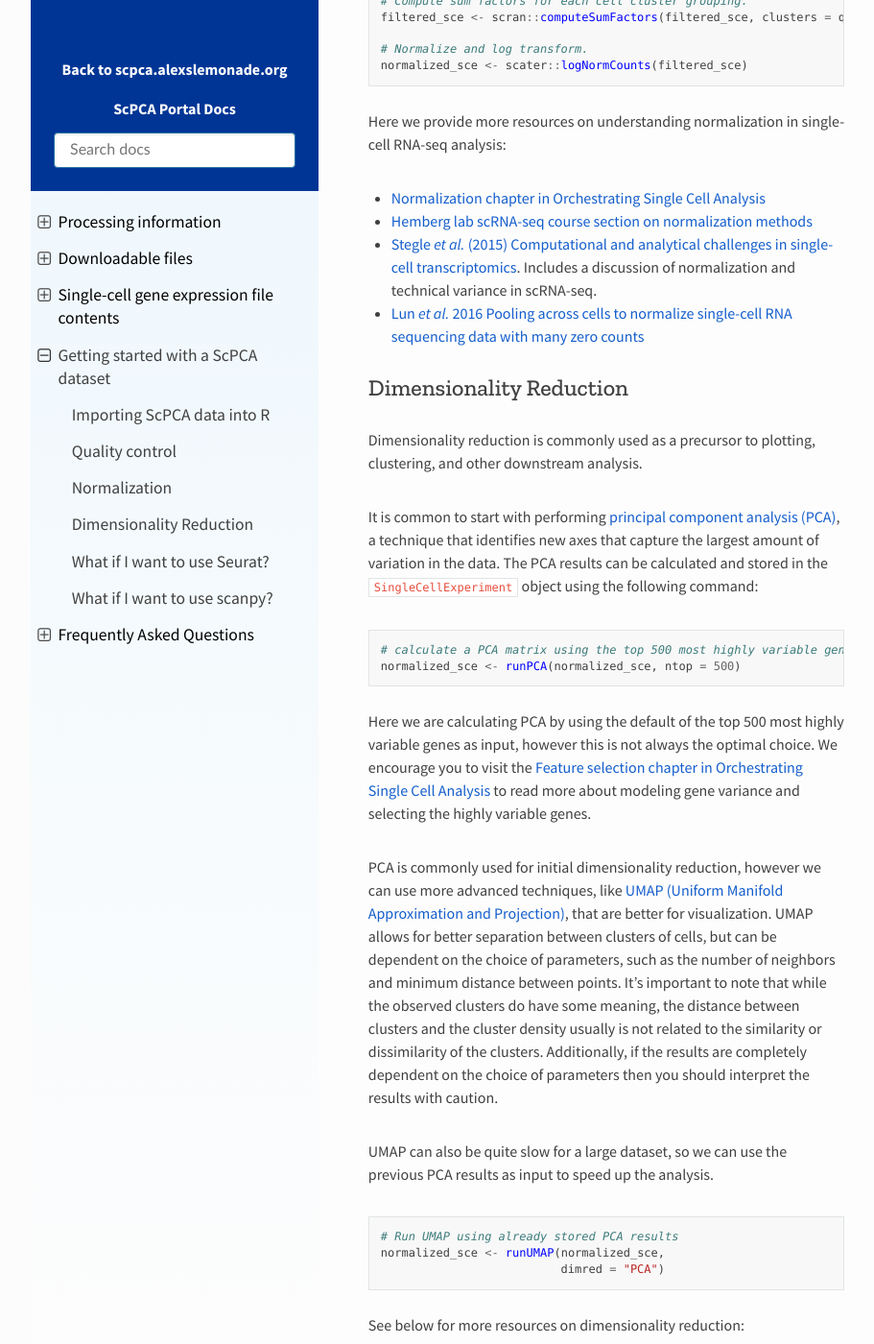
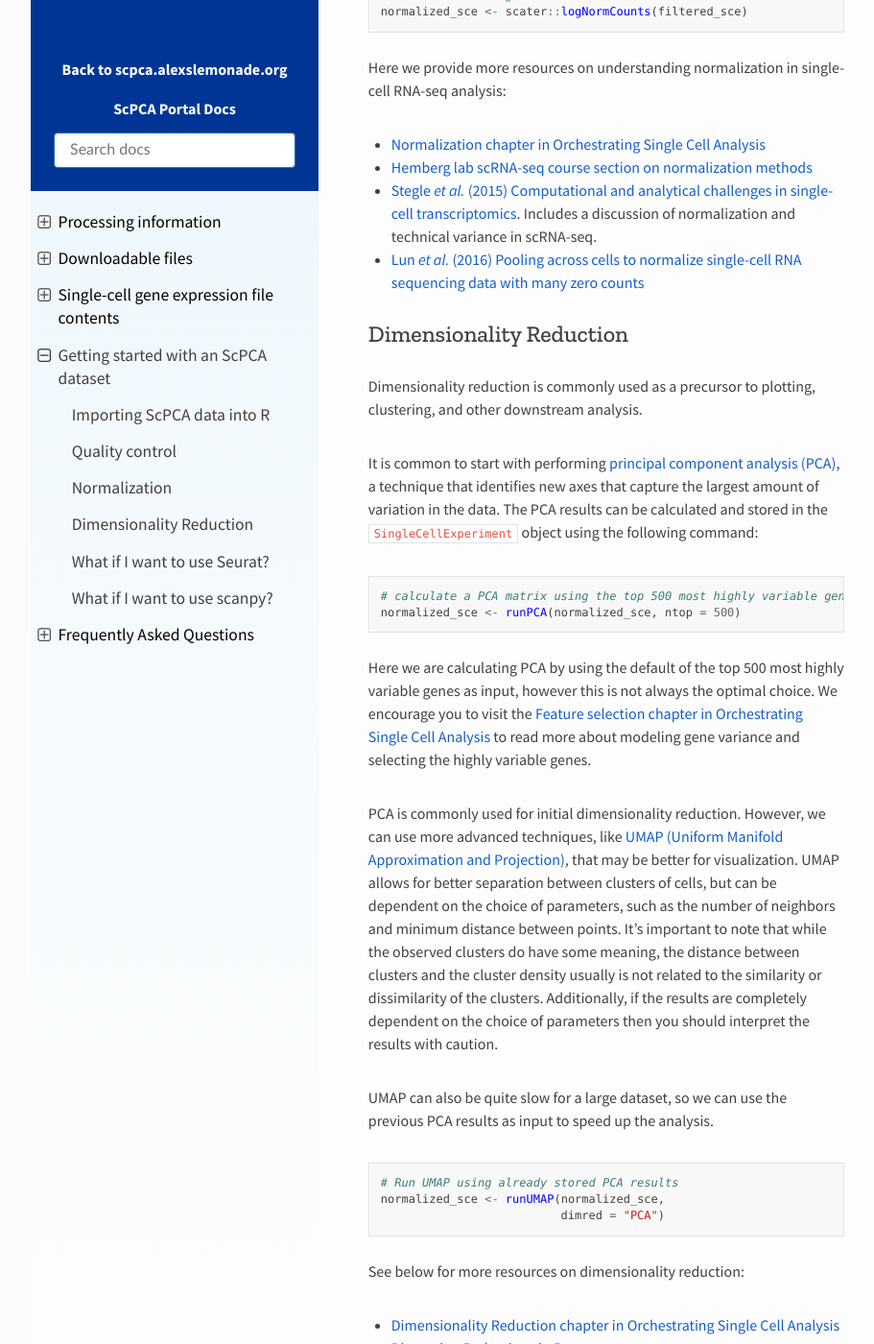
Before and after one commit to DongzeHE/scpca-docs, a Sphinx documentation site: the page built from docs/getting_started.md, in a window 1280 px wide and 1400 px high, scrolled down 3240 px. Shown: the whole window at 96% size, without its empty margins (158-1069 px from the left). Built offline with Sphinx 7.4.7 and the Read the Docs theme 2.0.0, drawn with Linux system fonts in a browser that asks for light colours; some of the changed lines change nothing that is shown; some of the changed text lies outside the part shown.

Commit message:
Apply suggestions from code review
Co-authored-by: Jaclyn Taroni <jaclyn.n.taroni@gmail.com>
Co-authored-by: Joshua Shapiro <josh.shapiro@ccdatalab.org>

````diff
--- a/docs/getting_started.md
+++ b/docs/getting_started.md
@@ -1,4 +1,4 @@
-# Getting started with a ScPCA dataset
+# Getting started with an ScPCA dataset
 
 This section provides information on next steps you might take after downloading a dataset from the ScPCA portal.
 
@@ -15,9 +15,9 @@
 As a reminder, each RDS file contains a [`SingleCellExperiment` object](https://bioconductor.org/packages/release/bioc/html/SingleCellExperiment.html).
 Refer to {ref}`single-cell gene expression file contents<sce_file_contents:single-cell gene expression file contents>` for a more detailed description on the contents of the included `SingleCellExperiment` object.
 
-In order to work with `SingleCellExperiment` objects in R, we need to ensure that we have the [`SingleCellExperiment` package](https://bioconductor.org/packages/release/bioc/html/SingleCellExperiment.html) installed and loaded.
+To work with `SingleCellExperiment` objects in R, we need to ensure that we have the [`SingleCellExperiment` package](https://bioconductor.org/packages/release/bioc/html/SingleCellExperiment.html) installed and loaded.
 
-The below commands can be used to import the RDS file into R and save the `SingleCellExperiment` object.
+The following commands can be used to import the RDS file into R and save the `SingleCellExperiment` object:
 
 ```r
 # if SingleCellExperiment is not installed, install the package
@@ -73,9 +73,8 @@
 | `subsets_mito_percent`  | Percent of all UMI counts assigned to mitochondrial genes                                                                                                                                     |
 | `total`                 | Total UMI count for RNA-seq data and any alternative experiments (i.e., CITE-seq)                                                                                                             |
 
-These metrics can be used to directly filter the `SingleCellExperiment` object based on informed minimum thresholds.
-
-If you are planning to filter low quality cells using these hard cutoffs, we encourage you to read more about the various metrics and plot the distribution of each metric before deciding on which cells to exclude.
+These metrics can be used to directly filter the `SingleCellExperiment` object based on informed thresholds.
+If you are planning to filter low quality cells using such thresholds, we encourage you to read more about the various metrics and plot the distribution of each metric before deciding on which cells to exclude.
 The [Quality Control chapter in Orchestrating Single Cell Analysis](http://bioconductor.org/books/3.13/OSCA.basic/quality-control.html#quality-control) provides a nice guide to checking diagnostic plots and then choosing cutoffs.
 
 ## Normalization
@@ -101,7 +100,7 @@
 - [Normalization chapter in Orchestrating Single Cell Analysis](http://bioconductor.org/books/3.14/OSCA.basic/normalization.html)
 - [Hemberg lab scRNA-seq course section on normalization methods](https://www.singlecellcourse.org/basic-quality-control-qc-and-exploration-of-scrna-seq-datasets.html#normalization-theory)
 - [Stegle _et al._ (2015) Computational and analytical challenges in single-cell transcriptomics](https://doi.org/10.1038/nrg3833).  Includes a discussion of normalization and technical variance in scRNA-seq.
-- [Lun _et al._ 2016 Pooling across cells to normalize single-cell RNA sequencing data with many zero counts](https://doi.org/10.1186/s13059-016-0947-7)
+- [Lun _et al._ (2016) Pooling across cells to normalize single-cell RNA sequencing data with many zero counts](https://doi.org/10.1186/s13059-016-0947-7)
 
 ## Dimensionality Reduction
 
@@ -118,7 +117,8 @@
 Here we are calculating PCA by using the default of the top 500 most highly variable genes as input, however this is not always the optimal choice.
 We encourage you to visit the [Feature selection chapter in Orchestrating Single Cell Analysis](http://bioconductor.org/books/3.13/OSCA.basic/feature-selection.html#feature-selection) to read more about modeling gene variance and selecting the highly variable genes.
 
-PCA is commonly used for initial dimensionality reduction, however we can use more advanced techniques, like [UMAP (Uniform Manifold Approximation and Projection)](http://bioconductor.org/books/3.13/OSCA.basic/dimensionality-reduction.html#uniform-manifold-approximation-and-projection), that are better for visualization.
+PCA is commonly used for initial dimensionality reduction.
+However, we can use more advanced techniques, like [UMAP (Uniform Manifold Approximation and Projection)](http://bioconductor.org/books/3.13/OSCA.basic/dimensionality-reduction.html#uniform-manifold-approximation-and-projection), that may be better for visualization.
 UMAP allows for better separation between clusters of cells, but can be dependent on the choice of parameters, such as the number of neighbors and minimum distance between points.
 It's important to note that while the observed clusters do have some meaning, the distance between clusters and the cluster density usually is not related to the similarity or dissimilarity of the clusters.
 Additionally, if the results are completely dependent on the choice of parameters then you should interpret the results with caution.
````
